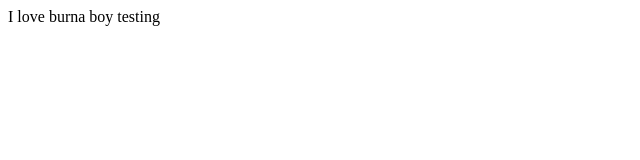
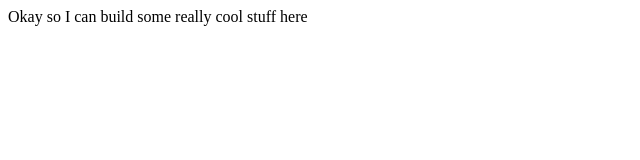
Before and after one commit to jeberulz/BurnaBoyGram, a plain HTML site: page index.html in a window 1280 px wide. Shown: the whole page, without its empty margins (0-640 px from the left). Drawn offline with Linux system fonts and the light colour scheme.

Commit message:
updated test

```diff
--- a/index.html
+++ b/index.html
@@ -1,4 +1,4 @@
 <html>
-    I love burna boy testing
+   Okay so I can build some really cool stuff here
 
 </html>
```
